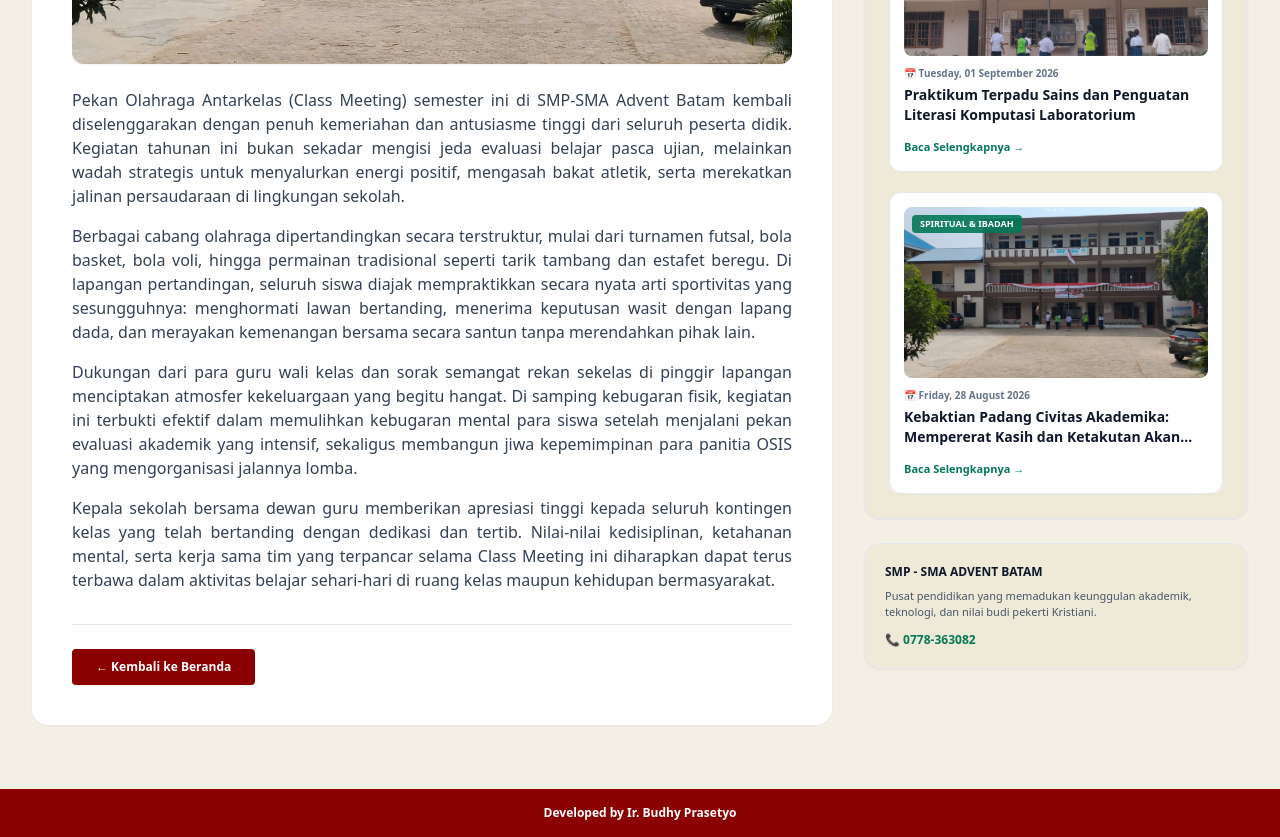
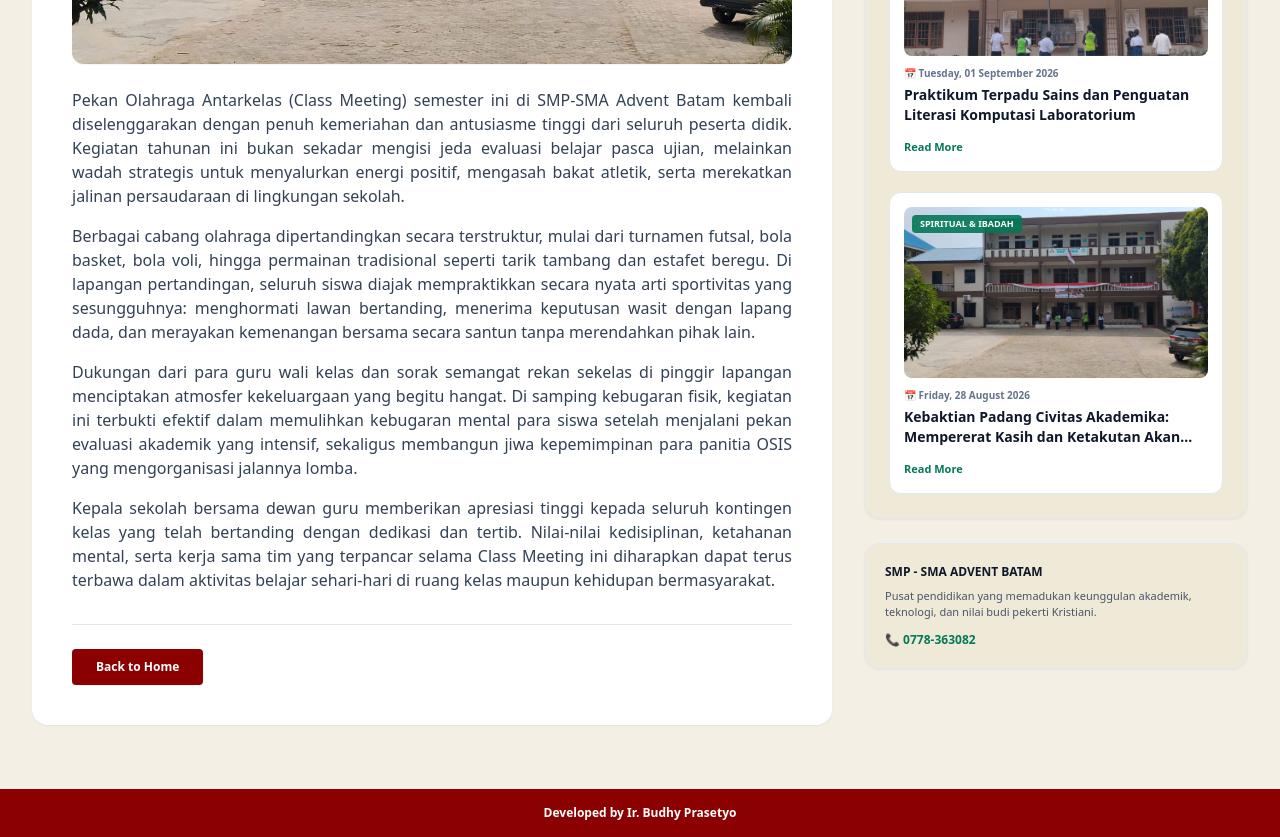
Before and after one commit to budhyp14-alt/smp-sma-adventbatam, a Next.js app: page /activities/detail in a window 1280 px wide. Shown: the part 820-1657 px from the top of the page. Built offline with nearby package versions, Linux system fonts and the light colour scheme.

Commit message:
Update page.js

```diff
--- a/src/app/activities/detail/page.js
+++ b/src/app/activities/detail/page.js
@@ -143,12 +143,13 @@ function ActivityDetailContent() {
               ))}
             </div>
 
+            {/* TOMBOL KEMBALI (BACK TO HOME) */}
             <div className="mt-8 pt-6 border-t border-slate-200 flex justify-between items-center flex-wrap gap-4">
               <Link
                 href="/"
                 className="bg-[#8B0000] hover:bg-red-800 text-white font-bold text-xs py-2.5 px-6 rounded shadow-sm transition-colors"
               >
-                ← Kembali ke Beranda
+                Back to Home
               </Link>
             </div>
           </article>
@@ -197,11 +198,12 @@ function ActivityDetailContent() {
                       </h4>
                     </Link>
 
+                    {/* TOMBOL READ MORE */}
                     <Link
                       href={`/activities/detail?id=${item.id}`}
                       className="text-[11px] font-bold text-[#047857] hover:underline inline-flex items-center gap-1"
                     >
-                      Baca Selengkapnya →
+                      Read More
                     </Link>
                   </div>
                 ))}
```
